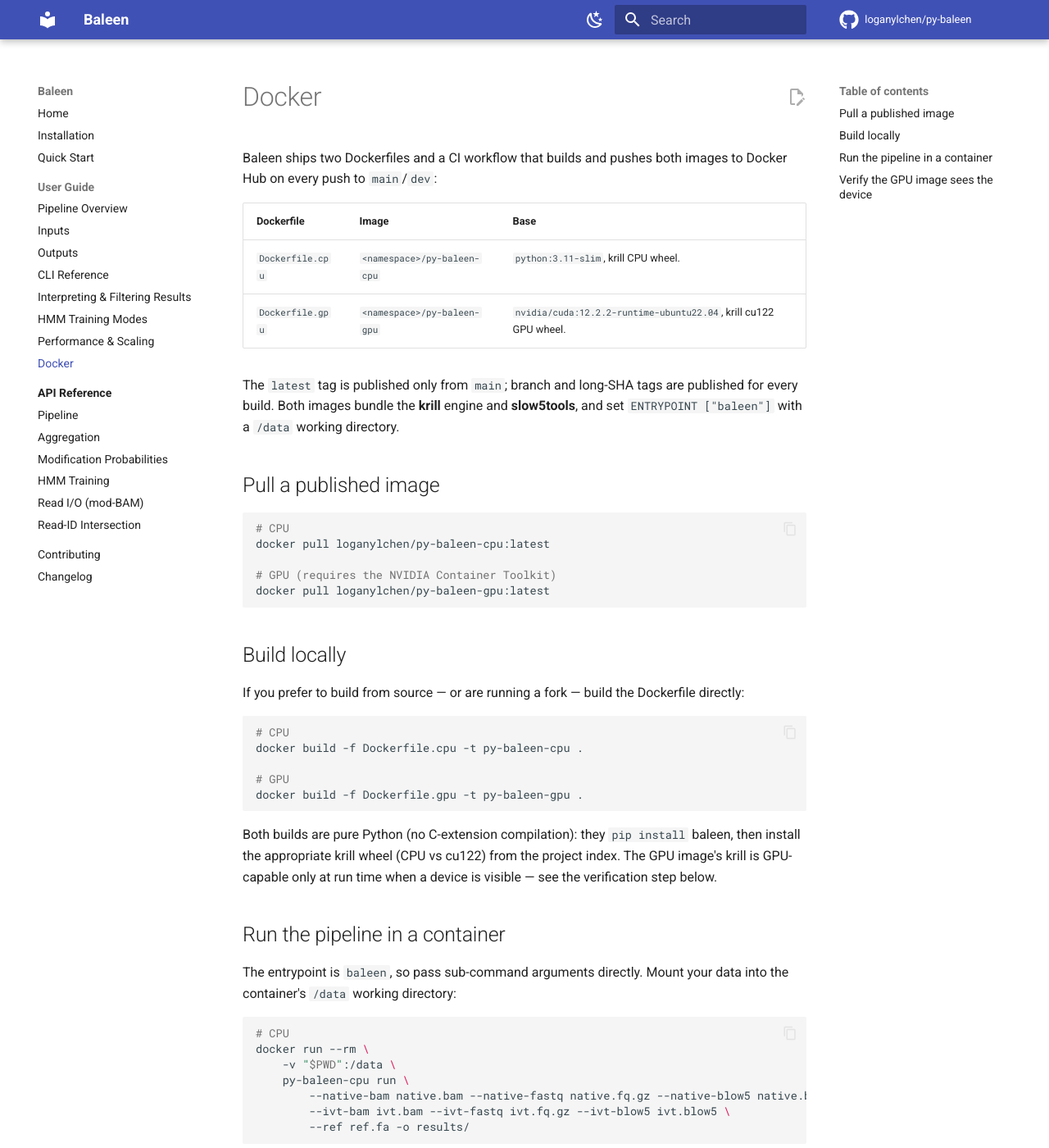
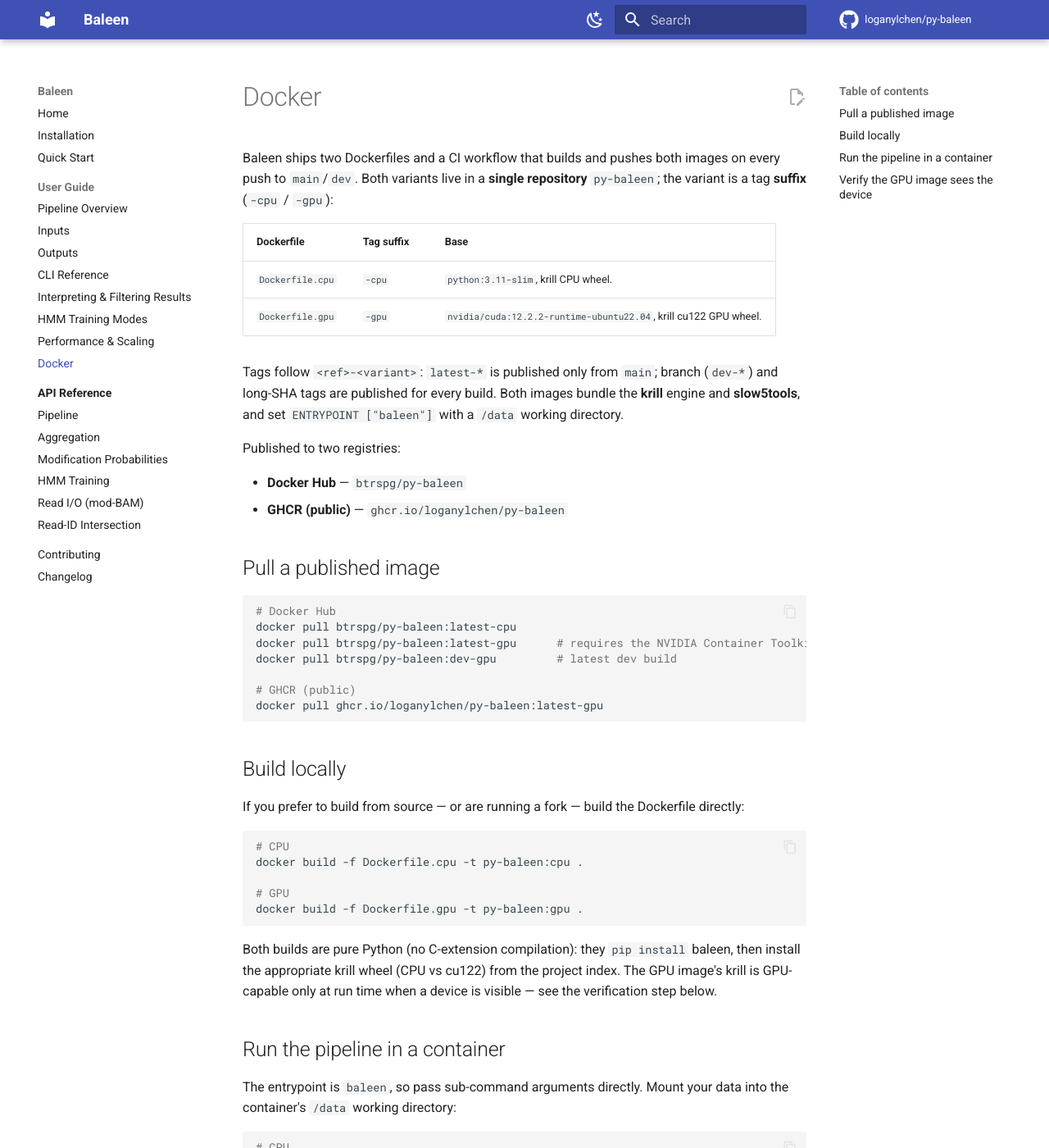
Before and after one commit to loganylchen/py-baleen, an MkDocs documentation site: the page built from docs/guide/docker.md, in a window 1280 px wide and 1400 px high. Shown: the whole window at 82% size. Built offline with MkDocs 1.6.1 and Material for MkDocs 9.7.7, drawn with Linux system fonts in a browser that asks for light colours; comment, search, counter and statistics services are not loaded; some of the changed text lies outside the part shown.

Commit message:
ci,docs: single py-baleen repo with -cpu/-gpu tags; publish to GHCR; fix install docs
- Restructure the image scheme: one repository `py-baleen` with a variant tag
  suffix (`-cpu`/`-gpu`) instead of separate `py-baleen-cpu`/`-gpu` repos.
  Tags become <ref>-<variant>: dev-cpu / dev-gpu (branch), latest-cpu /
  latest-gpu (main), <sha>-cpu / <sha>-gpu.
- Publish to BOTH Docker Hub (${DH_USER}/py-baleen) and GHCR
  (ghcr.io/<owner>/py-baleen, public) via a GITHUB_TOKEN login and
  packages:write permission on the build jobs.
- Fix the documented Docker Hub namespace: images publish under `btrspg`
  (the DH_USER secret), not `loganylchen`. Update installation.md, docker.md,
  and README pull/run examples to the new names and both registries.
- Refresh the stale README install section (it still referenced f5c on PATH,
  Python >= 3.9, BALEEN_NO_CUDA, and tslearn): document krill + slow5tools,
  Python >= 3.10, Docker-first install, and rename the pipeline diagram's
  "f5c eventalign" to "krill eventalign".

````diff
--- a/docs/guide/docker.md
+++ b/docs/guide/docker.md
@@ -1,26 +1,34 @@
 # Docker
 
 Baleen ships two Dockerfiles and a CI workflow that builds and pushes both
-images to Docker Hub on every push to `main`/`dev`:
+images on every push to `main`/`dev`. Both variants live in a **single
+repository** `py-baleen`; the variant is a tag **suffix** (`-cpu` / `-gpu`):
 
-| Dockerfile | Image | Base |
-|------------|-------|------|
-| `Dockerfile.cpu` | `<namespace>/py-baleen-cpu` | `python:3.11-slim`, krill CPU wheel. |
-| `Dockerfile.gpu` | `<namespace>/py-baleen-gpu` | `nvidia/cuda:12.2.2-runtime-ubuntu22.04`, krill cu122 GPU wheel. |
+| Dockerfile | Tag suffix | Base |
+|------------|-----------|------|
+| `Dockerfile.cpu` | `-cpu` | `python:3.11-slim`, krill CPU wheel. |
+| `Dockerfile.gpu` | `-gpu` | `nvidia/cuda:12.2.2-runtime-ubuntu22.04`, krill cu122 GPU wheel. |
 
-The `latest` tag is published only from `main`; branch and long-SHA tags are
-published for every build. Both images bundle the **krill** engine and
-**slow5tools**, and set `ENTRYPOINT ["baleen"]` with a `/data` working
-directory.
+Tags follow `<ref>-<variant>`: `latest-*` is published only from `main`;
+branch (`dev-*`) and long-SHA tags are published for every build. Both images
+bundle the **krill** engine and **slow5tools**, and set
+`ENTRYPOINT ["baleen"]` with a `/data` working directory.
+
+Published to two registries:
+
+- **Docker Hub** — `btrspg/py-baleen`
+- **GHCR (public)** — `ghcr.io/loganylchen/py-baleen`
 
 ## Pull a published image
 
 ```bash
-# CPU
-docker pull loganylchen/py-baleen-cpu:latest
+# Docker Hub
+docker pull btrspg/py-baleen:latest-cpu
+docker pull btrspg/py-baleen:latest-gpu      # requires the NVIDIA Container Toolkit
+docker pull btrspg/py-baleen:dev-gpu         # latest dev build
 
-# GPU (requires the NVIDIA Container Toolkit)
-docker pull loganylchen/py-baleen-gpu:latest
+# GHCR (public)
+docker pull ghcr.io/loganylchen/py-baleen:latest-gpu
 ```
 
 ## Build locally
@@ -30,10 +38,10 @@ Dockerfile directly:
 
 ```bash
 # CPU
-docker build -f Dockerfile.cpu -t py-baleen-cpu .
+docker build -f Dockerfile.cpu -t py-baleen:cpu .
 
 # GPU
-docker build -f Dockerfile.gpu -t py-baleen-gpu .
+docker build -f Dockerfile.gpu -t py-baleen:gpu .
 ```
 
 Both builds are pure Python (no C-extension compilation): they `pip install`
@@ -50,7 +58,7 @@ data into the container's `/data` working directory:
 # CPU
 docker run --rm \
     -v "$PWD":/data \
-    py-baleen-cpu run \
+    py-baleen:cpu run \
         --native-bam native.bam --native-fastq native.fq.gz --native-blow5 native.blow5 \
         --ivt-bam ivt.bam --ivt-fastq ivt.fq.gz --ivt-blow5 ivt.blow5 \
         --ref ref.fa -o results/
@@ -60,7 +68,7 @@ docker run --rm \
 # GPU — add --gpus all
 docker run --rm --gpus all \
     -v "$PWD":/data \
-    py-baleen-gpu run \
+    py-baleen:gpu run \
         --native-bam native.bam --native-fastq native.fq.gz --native-blow5 native.blow5 \
         --ivt-bam ivt.bam --ivt-fastq ivt.fq.gz --ivt-blow5 ivt.blow5 \
         --ref ref.fa -o results/
@@ -73,7 +81,7 @@ docker run --rm --gpus all \
 ## Verify the GPU image sees the device
 
 ```bash
-docker run --rm --gpus all --entrypoint python3 py-baleen-gpu \
+docker run --rm --gpus all --entrypoint python3 py-baleen:gpu \
     -c "from baleen._dtw import backend, is_available; \
 print('backend:', backend(), 'gpu:', is_available())"
 # Expected: backend: gpu gpu: True
````
Also changed, not shown: README.md (+39 -23 lines), docs/installation.md (+15 -6 lines), 1 other file.
